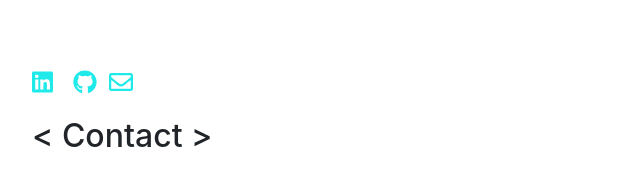
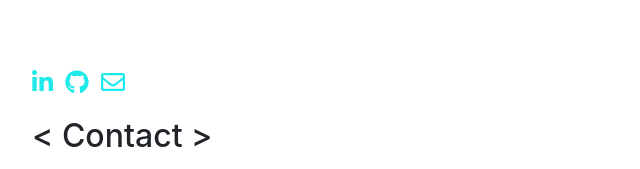
Before and after one commit to hiteshahuja23/hiteshahuja.github.io, a website with bundled scripts: page index.html in a window 1280 px wide. Shown: the part 5947-6116 px from the top of the page, 304-944 px from the left. Built offline with nearby package versions, Linux system fonts and the light colour scheme; a web font is replaced by a local one.

Commit message:
improved social buttons

```diff
--- a/index.html
+++ b/index.html
@@ -783,7 +783,7 @@
           >
             <li class="list-inline-item">
               <a href="https://www.linkedin.com/in/hitesh-ahuja-92439711a/" target="_blank" rel="noopener">
-                <i class="fab fa-linkedin mr-2"></i>
+                <i class="fab fa-linkedin-in"></i>
               </a>
             </li>
             <li class="list-inline-item">
```
